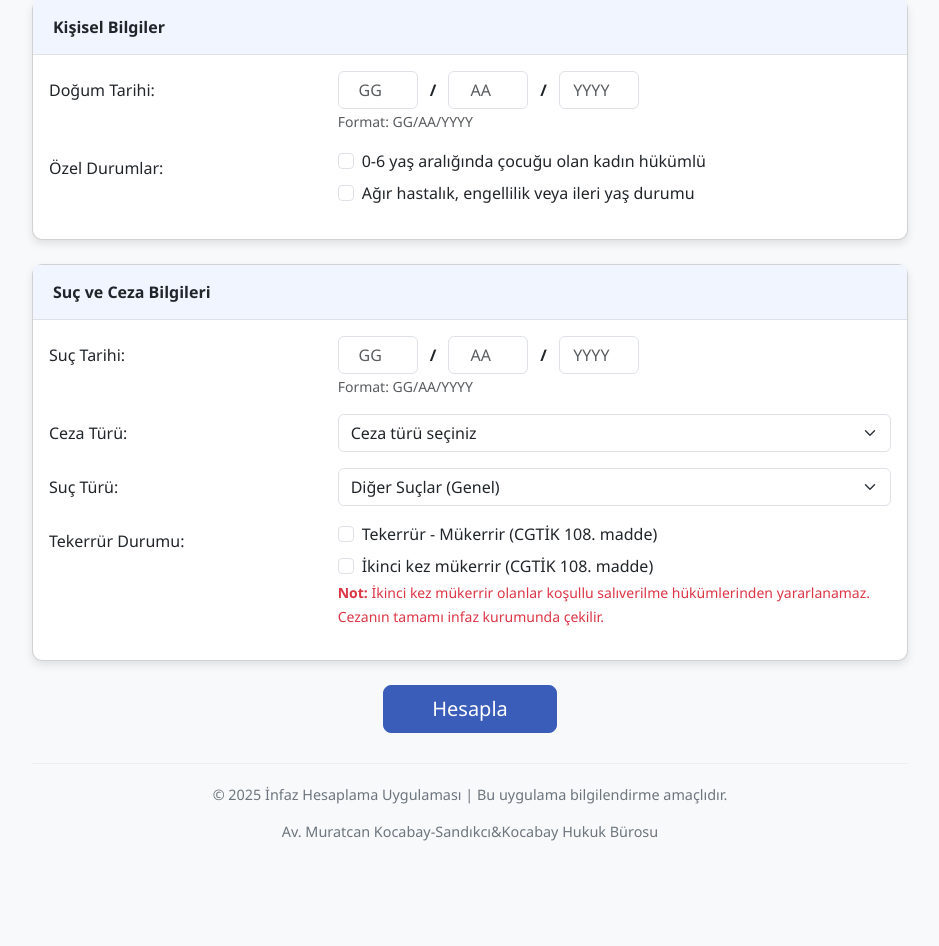
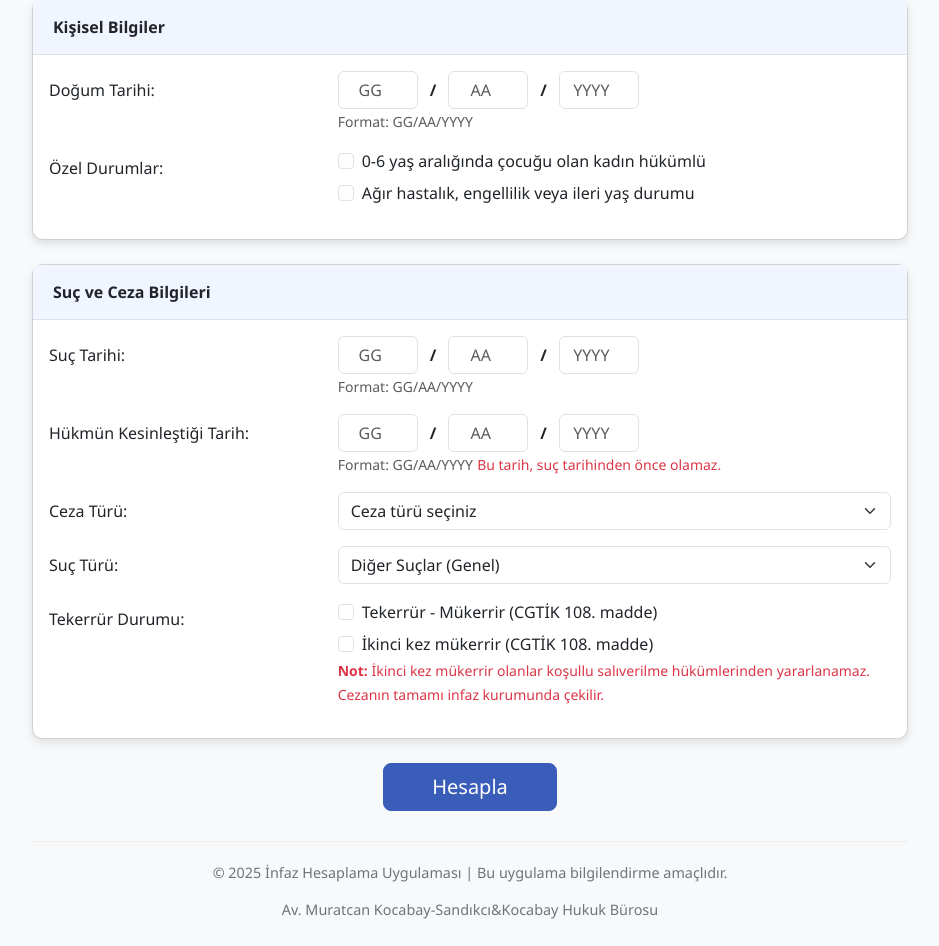
Before and after one commit to isimnolsaki/infaz_hesaplama, a Flask app: page / in a window 1280 px wide. Shown: the part 145-1091 px from the top of the page, without its empty margins (170-1109 px from the left). Before the commit the page ends 986 px from the top, so only its background shows below. Run offline with Flask 3, Linux system fonts and the light colour scheme.

Commit message:
Update index.html

```diff
--- a/templates/index.html
+++ b/templates/index.html
@@ -133,6 +133,21 @@
                     </div>
 
                     <div class="row mb-3">
+                        <label class="col-md-4 col-form-label">Hükmün Kesinleştiği Tarih:</label>
+                        <div class="col-md-8">
+                            <div class="date-input-group">
+                                <input type="number" id="kesinlesmeGun" class="form-control" placeholder="GG" min="1" max="31" required>
+                                <span class="date-separator">/</span>
+                                <input type="number" id="kesinlesmeAy" class="form-control" placeholder="AA" min="1" max="12" required>
+                                <span class="date-separator">/</span>
+                                <input type="number" id="kesinlesmeYil" class="form-control" placeholder="YYYY" min="1900" max="2100" required>
+                            </div>
+                            <small class="form-text text-muted">Format: GG/AA/YYYY</small>
+                            <small class="form-text text-danger">Bu tarih, suç tarihinden önce olamaz.</small>
+                        </div>
+                    </div>
+
+                    <div class="row mb-3">
                         <label class="col-md-4 col-form-label">Ceza Türü:</label>
                         <div class="col-md-8">
                             <select id="cezaTuru" class="form-select" required>
```
